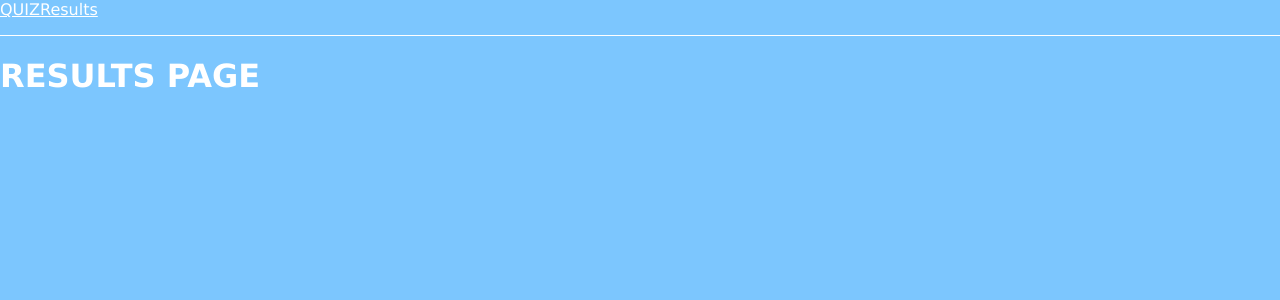
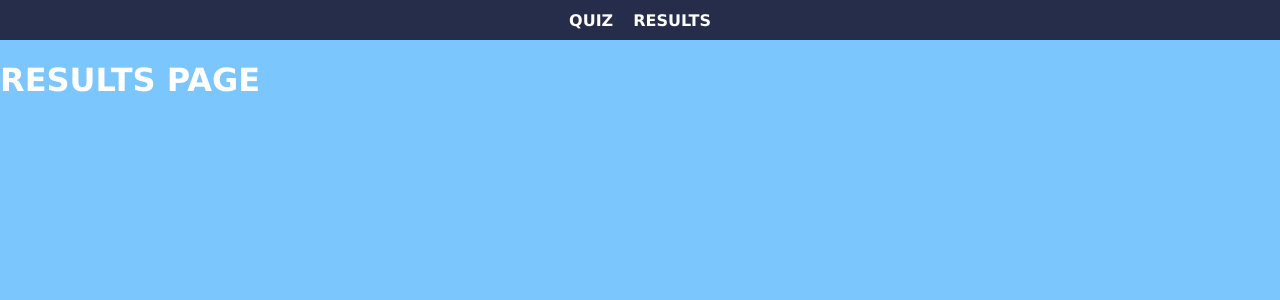
Before and after one commit to IlyaKrapivnoy/react_quiz_selftest, a React (Create React App) app: page /results in a window 1280 px wide. Shown: the top 300 px of the page. Built offline with nearby package versions, Linux system fonts and the light colour scheme.

Commit message:
navigation

```diff
--- a/src/components/Header.jsx
+++ b/src/components/Header.jsx
@@ -2,14 +2,16 @@ import { Link } from 'react-router-dom';
 
 const Header = () => {
     return (
-        <nav
-            style={{
-                borderBottom: 'solid 1px',
-                paddingBottom: '1rem',
-            }}
-        >
-            <Link to='/'>QUIZ</Link>
-            <Link to='/results'>Results</Link>
+        <nav>
+            <Link to='/' style={{ margin: '0 10px', textDecoration: 'none' }}>
+                QUIZ
+            </Link>
+            <Link
+                to='/results'
+                style={{ margin: '0 10px', textDecoration: 'none' }}
+            >
+                Results
+            </Link>
         </nav>
     );
 };
--- a/src/index.css
+++ b/src/index.css
@@ -27,6 +27,16 @@ body {
     display: flex;
     justify-content: space-evenly;
 
+  }
+
+nav {
+    display: flex;
+    justify-content: center;
+    align-items: center;
+    background-color: #252d4a;
+    height: 40px;
+    font-weight: bold;
+    text-transform: uppercase;
   }
 
   .wrapper {
```
